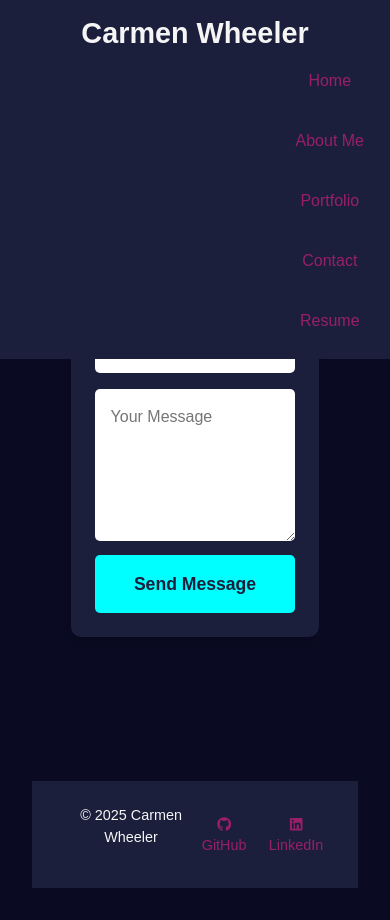
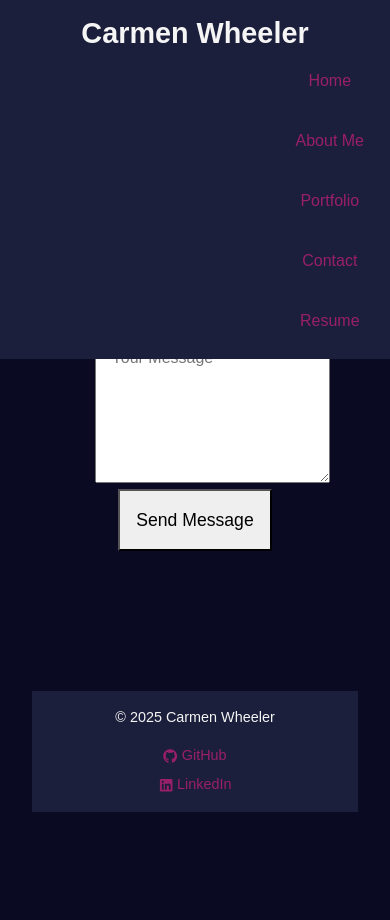
Before and after one commit to OutsideofemiT/Portfolio_CW, a React (Vite) app in the folder my-portfolio/: page /contact in a window 390 px wide. After the commit the page ends 844 px from the top, so only its background shows below. Built offline with nearby package versions, Linux system fonts and the light colour scheme.

Commit message:
updated css

```diff
--- a/my-portfolio/src/assets/styles/App.css
+++ b/my-portfolio/src/assets/styles/App.css
@@ -13,8 +13,8 @@ body {
   flex-direction: column;
   min-height: 100vh;
   font-family: Arial, sans-serif;
-  background-color: #0A0A23;
-  color: #F5F5F5;
+  background-color: #0A0A23; /* Dark Void */
+  color: #F5F5F5; /* White Smoke */
   overflow-x: hidden; /* Prevent horizontal scrolling */
 }
 
@@ -84,13 +84,13 @@ nav ul li {
 
 nav ul li a {
   text-decoration: none;
-  color: #9A1F6A;
+  color: #9A1F6A; /* Neon Purple */
   font-size: 1.2rem;
   transition: color 0.3s ease-in-out;
 }
 
 nav ul li a:hover {
-  color: #00FFFF;
+  color: #00FFFF; /* Electric Cyan */
 }
 
 /* Ensure the footer spans the full width */
@@ -99,17 +99,19 @@ nav ul li a:hover {
   background-color: #1B1F3B;
   color: #F5F5F5;
   padding: 1.5rem 2rem;
-  position: relative;
+  position: relative; /* Change from fixed to relative */
   bottom: 0;
+  text-align: center;
 }
 
 /* Footer content */
 .footer-content {
   display: flex;
-  justify-content: space-between;
+  flex-direction: column;
   align-items: center;
   max-width: 1280px;
   margin: 0 auto;
+  text-align: center;
 }
 
 /* Footer links styling */
@@ -119,6 +121,8 @@ nav ul li a:hover {
   list-style-type: none;
   padding: 0;
   margin: 0;
+  flex-wrap: wrap;
+  justify-content: center;
 }
 
 /* Footer link styles */
@@ -131,57 +135,15 @@ nav ul li a:hover {
   color: #00FFFF;
 }
 
-/* Contact Form */
-.contact-container {
+/* Project Links */
+.project-links {
   display: flex;
-  flex-direction: column;
-  align-items: center;
   justify-content: center;
-  max-width: 600px;
-  margin: 5rem auto;
-  padding: 2rem;
-  background-color: #1B1F3B;
-  border-radius: 10px;
-  box-shadow: 0 4px 8px rgba(0, 0, 0, 0.2);
+  gap: 15px;
+  margin-top: 10px;
 }
 
-/* Form Inputs */
-.contact-form input,
-.contact-form textarea {
-  width: 100%;
-  padding: 1rem;
-  margin: 0.5rem 0;
-  border: none;
-  border-radius: 5px;
-  font-size: 1rem;
-}
-
-/* Focus Styles */
-.contact-form input:focus,
-.contact-form textarea:focus {
-  outline: 2px solid #00FFFF;
-}
-
-/* Submit Button */
-.contact-form button {
-  width: 100%;
-  padding: 1rem;
-  background-color: #00FFFF;
-  color: #1B1F3B;
-  font-size: 1.2rem;
-  font-weight: bold;
-  border: none;
-  border-radius: 5px;
-  cursor: pointer;
-  transition: background 0.3s ease;
-}
-
-.contact-form button:hover {
-  background-color: #9A1F6A;
-  color: #F5F5F5;
-}
-
-/* Portfolio Projects */
+/* Portfolio Projects - Align in a Row */
 .projects {
   display: flex;
   flex-wrap: wrap;
@@ -200,6 +162,7 @@ nav ul li a:hover {
   background-color: #1B1F3B;
   padding: 1.5rem;
   border-radius: 8px;
+  color: #F5F5F5;
 }
 
 /* Make Images & Videos Responsive */
@@ -256,6 +219,23 @@ nav ul li a:hover {
 
   .project {
     width: 90%;
+  }
+
+  /* Improve footer layout */
+  .footer-container {
+    padding: 1rem;
+    position: relative; /* Ensures it doesn't overlap content */
+  }
+
+  .footer-content {
+    flex-direction: column;
+    align-items: center;
+    text-align: center;
+  }
+
+  .footer-links {
+    flex-direction: column;
+    gap: 0.5rem;
   }
 
   /* Improve contact form */
@@ -315,4 +295,14 @@ nav ul li a:hover {
   p, li {
     font-size: 1rem;
   }
+
+  /* Adjust footer */
+  .footer-content {
+    text-align: center;
+  }
+
+  .footer-links {
+    flex-direction: column;
+    align-items: center;
+  }
 }
```
